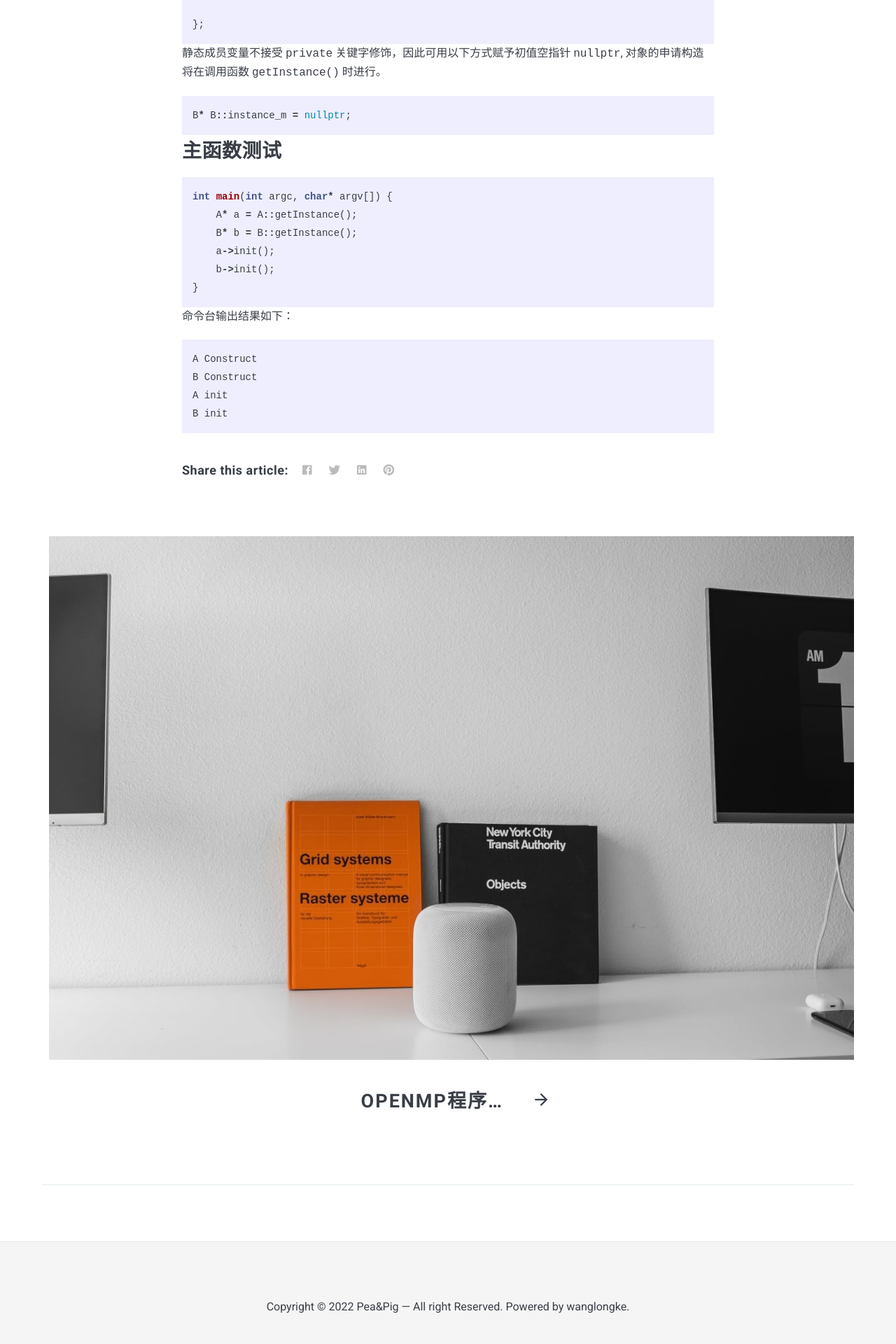
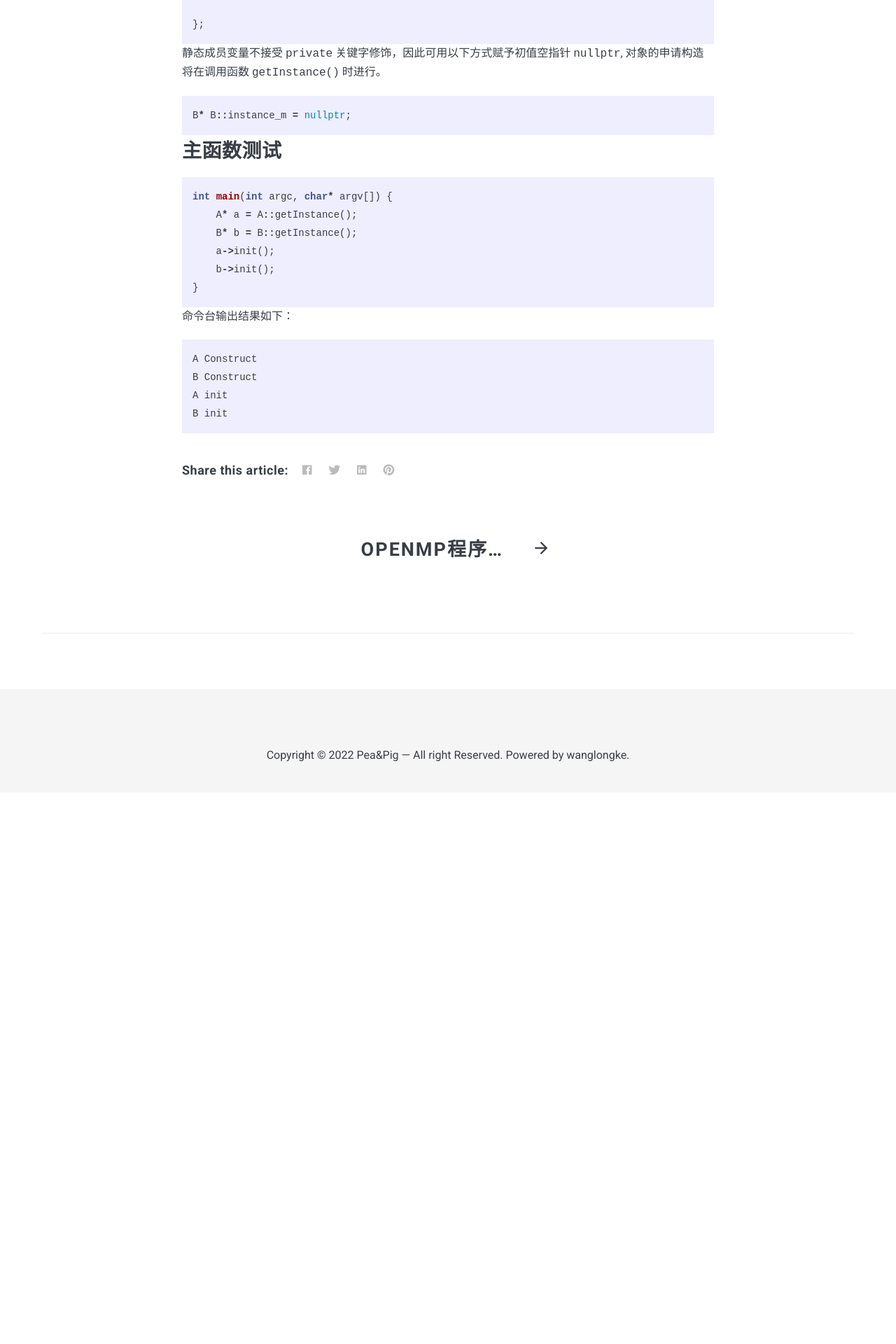
Before and after one commit to Wanglongke/wanglongke.github.io, a Jekyll site: the page built from _posts/2022-02-02-cppSingleton.markdown, in a window 1280 px wide. Shown: the part 2558-4478 px from the top of the page at 70% size. Built offline with Jekyll 4.4.1, drawn with Linux system fonts in a browser that asks for light colours; nearby versions of some CDN libraries; after the commit the page ends 3690 px from its top, so only the background shows below that.

Commit message:
"update"

```diff
--- a/_layouts/post.html
+++ b/_layouts/post.html
@@ -86,25 +86,25 @@ layout: default
   <div class="post__navigation">
     {% if page.previous.url %}
     <div class="prev">
-      <a class="post__nav__image" href="{{ site.baseurl }}{{page.previous.url}}" style="background-image: url({{site.baseurl}}/images/{{page.previous.image}})"></a>
+      <!-- <a class="post__nav__image" href="{{ site.baseurl }}{{page.previous.url}}" style="background-image: url({{site.baseurl}}/images/{{page.previous.image}})"></a> -->
       <h2 class="post__nav__title">
         <i class="ion ion-md-arrow-back"></i>
         <a href="{{ site.baseurl }}{{page.previous.url}}">{{page.previous.title}}</a>
       </h2>
-      <p class="prev__excerpt">
+      <!-- <p class="prev__excerpt">
         {% if page.previous.description %}
           {{ page.previous.description }}
         {% else %}
           {{ page.previous.content | strip_html | truncate: 110 }}
         {% endif %}
-      </p>
+      </p> -->
     </div>
     {% endif %}
 
     {% if page.next.url %}
     <div class="next">
-      <a class="post__nav__image" href="{{ site.baseurl }}{{page.next.url}}" style="background-image: url({{site.baseurl}}/images/{{page.next.image}})">
-      </a>
+      <!-- <a class="post__nav__image" href="{{ site.baseurl }}{{page.next.url}}" style="background-image: url({{site.baseurl}}/images/{{page.next.image}})">
+      </a> -->
       <h2 class="post__nav__title">
         <a href="{{ site.baseurl }}{{page.next.url}}">{{page.next.title}}</a>
         <i class="ion ion-md-arrow-forward"></i>
```
